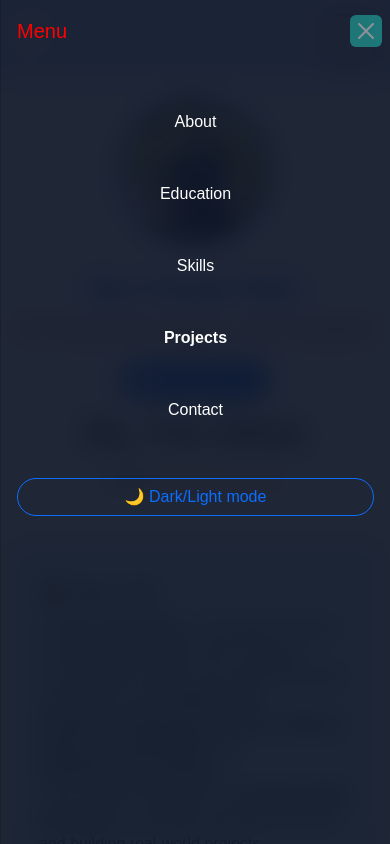
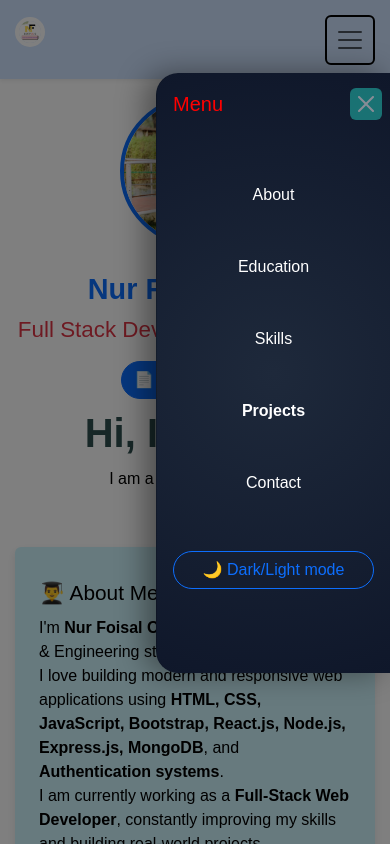
Before and after one commit to ohin03/portfolio, a website: page index.html in a window 390 px wide. Both pictures are taken after a click on the button 350 px from the left and 39 px from the top of the page. Shown: the top 844 px of the page. Drawn offline with nearby package versions, Linux system fonts and the light colour scheme.

Commit message:
menu section update

```diff
--- a/index.html
+++ b/index.html
@@ -42,7 +42,7 @@
 </nav>
 
 <!-- ================= OFFCANVAS (MOBILE) ================= -->
-<div class="offcanvas offcanvas-end d-lg-none" tabindex="-1" id="mobileMenu">
+<div class="offcanvas offcanvas-end d-lg-none mm" tabindex="-1" id="mobileMenu">
   <div class="offcanvas-header">
     <h5 class="offcanvas-title" style="color: red;">Menu</h5>
     <button type="button" class="btn-close bg-danger" data-bs-dismiss="offcanvas"></button>
--- a/style.css
+++ b/style.css
@@ -158,6 +158,18 @@ header {
   color: #ffffff;
 }
 
+
+
+.mm{
+  margin-top: 73px;
+  width: 60% !important;
+  max-width: 320px;
+  height: 600px;
+  background: radial-gradient(circle at center, #1e293b, #0f172a);
+  border-top-left-radius: 22px;
+  border-bottom-left-radius: 22px;
+  box-shadow: -10px 0 30px rgba(0, 0, 0, 0.4);
+}
 
 
 
```
